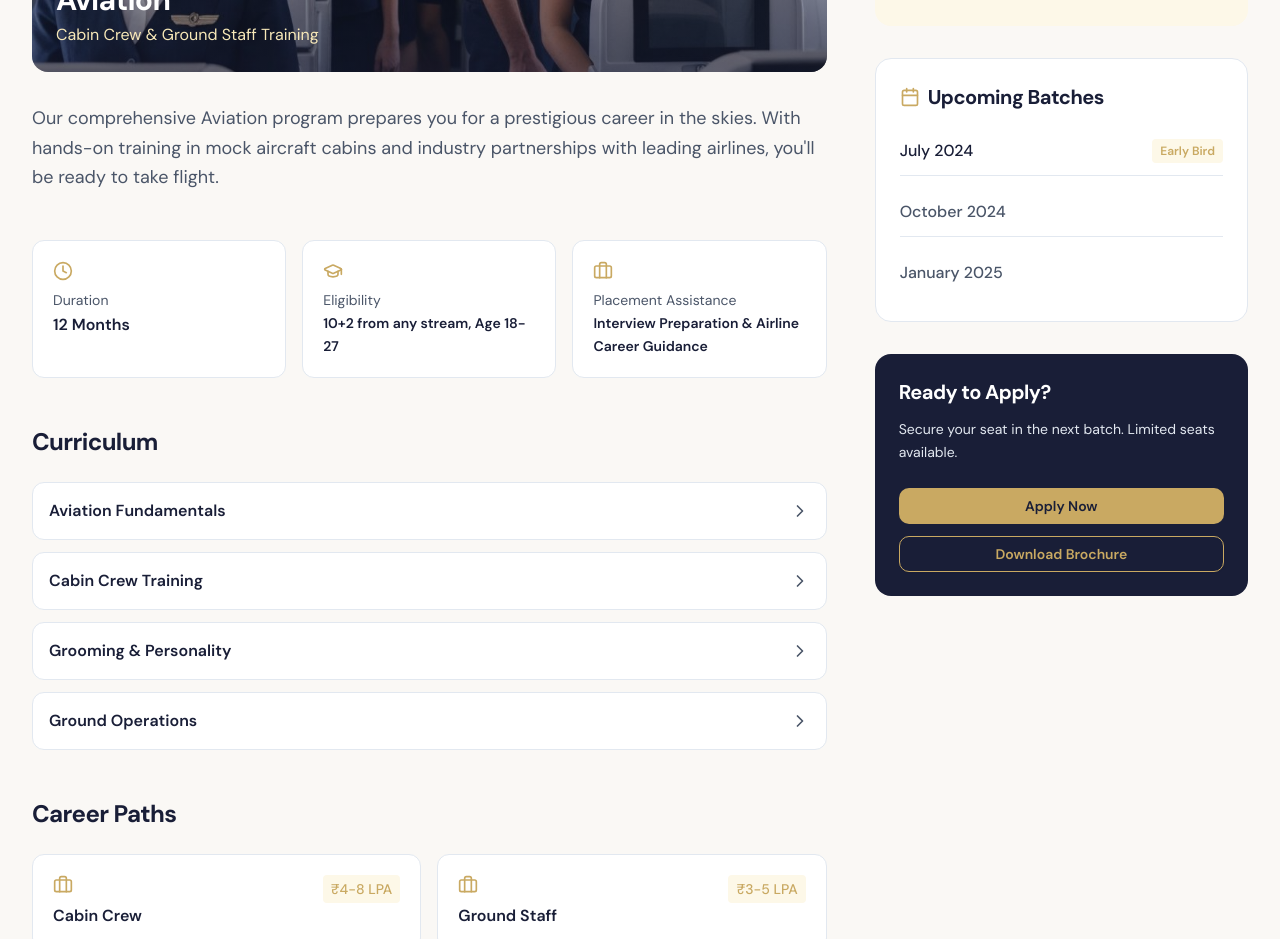
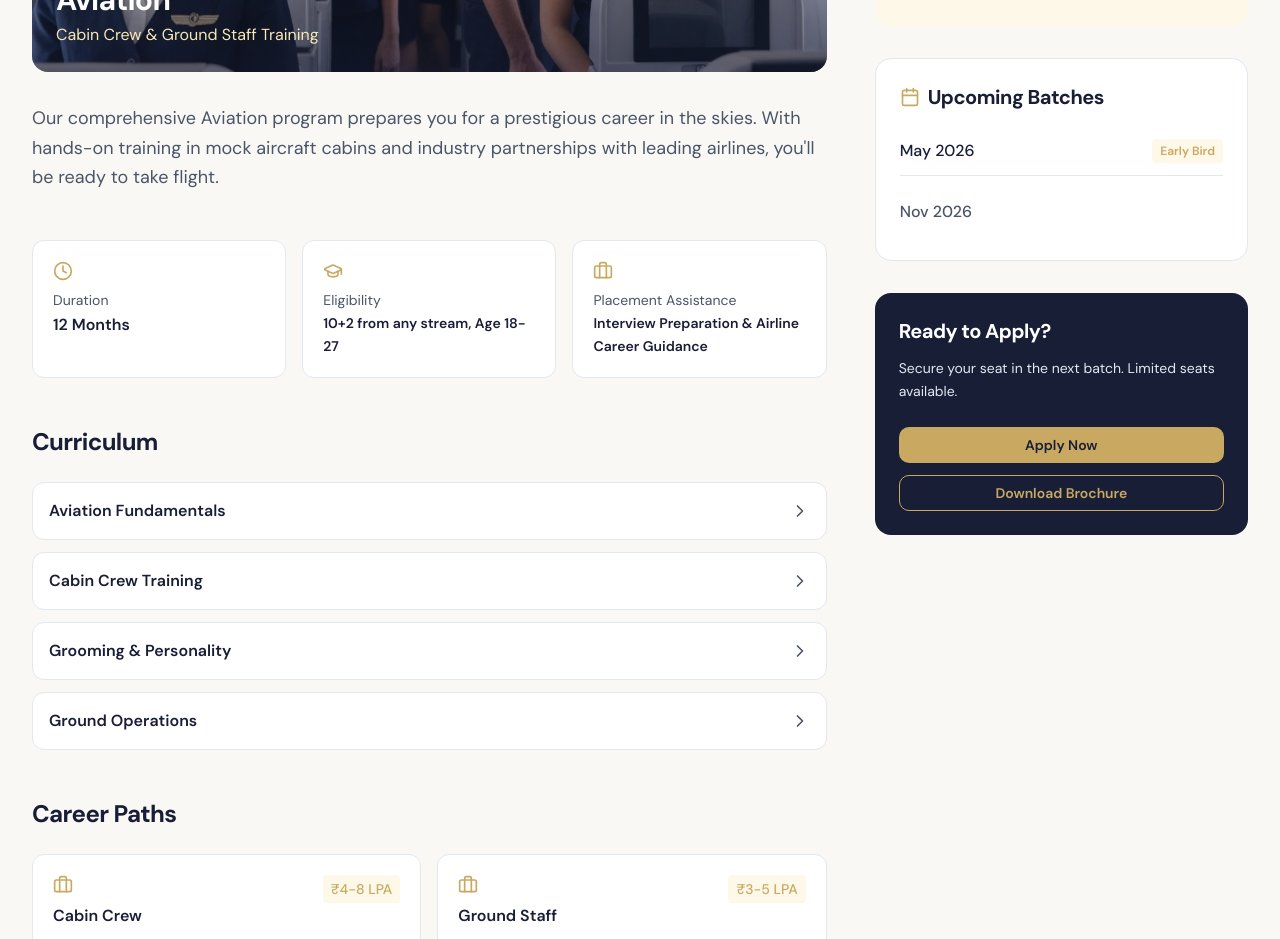
Before and after one commit to abhaykawar56-ui/GSIHM, a Next.js app: page /courses in a window 1280 px wide. Shown: the part 1060-1999 px from the top of the page. Built offline with nearby package versions, Linux system fonts and the light colour scheme.

Commit message:
feat: update batch dates for all programs to May and November 2026

```diff
--- a/app/courses/page.tsx
+++ b/app/courses/page.tsx
@@ -20,7 +20,7 @@ const programs = [
     eligibility: "10+2 from any stream, Age 18-27",
     fee: "₹1,80,000",
     placementAssistance: "Interview Preparation & Airline Career Guidance",
-    batchDates: ["July 2024", "October 2024", "January 2025"],
+    batchDates: ["May 2026", "Nov 2026"],
     curriculum: [
       { title: "Aviation Fundamentals", topics: ["History of Aviation", "Aircraft Types & Components", "Aviation Terminology", "Airline Industry Overview"] },
       { title: "Cabin Crew Training", topics: ["Safety & Emergency Procedures", "First Aid & Medical Emergencies", "Service Excellence", "Food & Beverage Service"] },
@@ -51,7 +51,7 @@ const programs = [
     eligibility: "10+2 from any stream, Age 18-28",
     fee: "₹2,40,000",
     placementAssistance: "Hotel Industry Training & Career Guidance",
-    batchDates: ["August 2024", "November 2024", "February 2025"],
+    batchDates: ["May 2026", "Nov 2026"],
     curriculum: [
       { title: "Front Office Operations", topics: ["Reception & Check-in", "Reservation Systems", "Guest Relations", "Revenue Management"] },
       { title: "Food & Beverage Service", topics: ["Restaurant Operations", "Bar & Beverage", "Banquet Management", "Wine & Spirits"] },
@@ -82,7 +82,7 @@ const programs = [
     eligibility: "10+2 from any stream, Age 18-28, Swimming Proficiency",
     fee: "₹2,80,000",
     placementAssistance: "Cruise Line Interview Preparation & Career Support",
-    batchDates: ["September 2024", "December 2024", "March 2025"],
+    batchDates: ["May 2026", "Nov 2026"],
     curriculum: [
       { title: "Cruise Industry Overview", topics: ["Global Cruise Lines", "Ship Departments", "Maritime Regulations", "Cruise Itineraries"] },
       { title: "Hospitality Operations", topics: ["Guest Services", "F&B Service at Sea", "Entertainment & Events", "Casino Operations"] },
```
